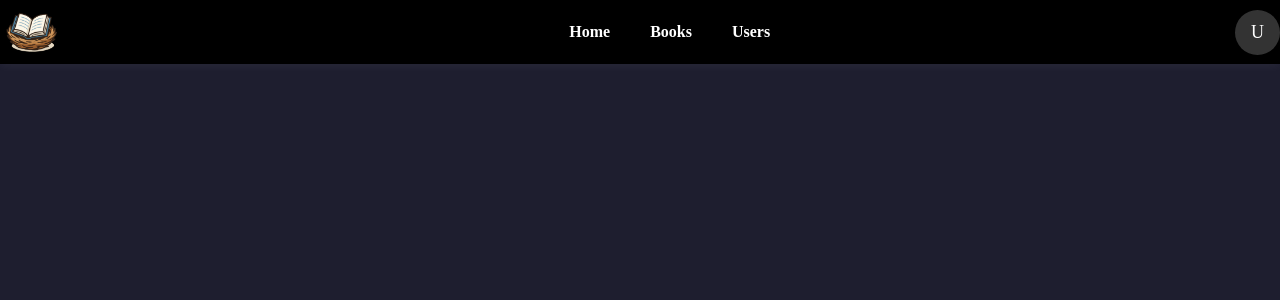
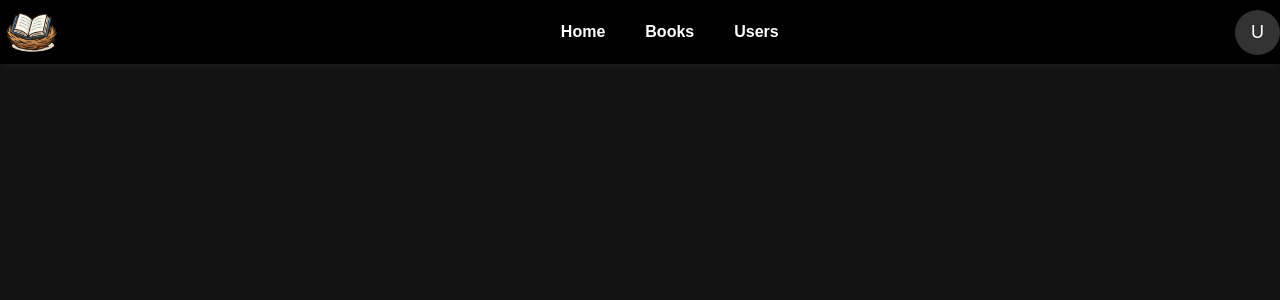
Before and after one commit to chillin9panda/BookNest, a Spring Boot app: page /home in a window 1280 px wide. Shown: the top 300 px of the page. Run offline with Spring Boot 4, Linux system fonts and the light colour scheme; the visitor is signed in with stand-in values (Sample User, id 1); some of the project's set-up classes (security, data sources, template engines, error pages and the like) are left out, and stand-ins take their place; some libraries are stand-ins or nearby versions.

Commit message:
proper styling with css variables

```diff
--- /dev/null
+++ b/src/main/resources/static/booknest/css/colors.css
@@ -0,0 +1,11 @@
+:root {
+  --bg-dark: #121212;
+  --light-blue-highlight: #00b5ed;
+
+  --list-table-dark-bg: #222;
+  --list-table-dark-hover: #2a2a2a;
+
+  --default-font-color: #fff;
+
+  --dark-border: #444
+}
--- a/src/main/resources/static/booknest/css/home.css
+++ b/src/main/resources/static/booknest/css/home.css
@@ -1,7 +1,8 @@
-:root {
-  --bg-dark: #1e1e2f;
+body {
+  margin: 0;
+  padding: 0;
+  font-family: Arial, sans-serif;
+  background-color: var(--bg-dark);
+  color: #fff;
+  padding-top: 100px;
 }
-
-body {
-  background-color: var(--bg-dark);
-}
--- a/src/main/resources/static/booknest/css/top-nav.css
+++ b/src/main/resources/static/booknest/css/top-nav.css
@@ -4,7 +4,7 @@
   left: 0;
   width: 100%;
   background-color: #000;
-  color: white;
+  color: var(--default-font-color);
   display: flex;
   align-items: center;
   justify-content: space-between;
@@ -33,14 +33,14 @@
 
 .links ul li a {
   text-decoration: none;
-  color: white;
+  color: var(--default-font-color);
   font-weight: bold;
   font-size: 16px;
   transition: color 0.3s ease;
 }
 
 .links ul li a:hover {
-  color: #00b5ed;
+  color: var(--light-blue-highlight);
 }
 
 .profile {
@@ -52,11 +52,11 @@
   align-items: center;
   justify-content: center;
   font-size: 18px;
-  color: white;
+  color: var(--default-font-color);
   cursor: pointer;
   transition: background 0.3s ease;
 }
 
 .top-nav .profile:hover {
-  background-color: #00b5ed;
+  background-color: var(--light-blue-highlight);
 }
--- a/src/main/resources/static/booknest/css/users/users.css
+++ b/src/main/resources/static/booknest/css/users/users.css
@@ -2,7 +2,7 @@ body {
   margin: 0;
   padding: 0;
   font-family: Arial, sans-serif;
-  background-color: #121212;
-  color: #fff;
+  background-color: var(--bg-dark);
+  color: var(--default-font);
   padding-top: 100px;
 }
--- a/src/main/resources/templates/booknest/home.html
+++ b/src/main/resources/templates/booknest/home.html
@@ -6,8 +6,9 @@
   <meta name="viewport" content="width=device-width, initial-scale=1" />
   <link rel="icon" type="img/png" th:href="@{/favicon.png}" />
   <title>BookNest | Home</title>
+  <link th:href="@{/booknest/css/colors.css}" rel="stylesheet" />
+  <link th:href="@{/booknest/css/top-nav.css}" rel="stylesheet" />
   <link th:href="@{/booknest/css/home.css}" rel="stylesheet" />
-  <link th:href="@{/booknest/css/top-nav.css}" rel="stylesheet" />
 </head>
 
 <body>
--- a/src/main/resources/templates/booknest/users.html
+++ b/src/main/resources/templates/booknest/users.html
@@ -6,7 +6,7 @@
   <meta name="viewport" content="width=device-width, initial-scale=1" />
   <link rel="icon" type="img/png" th:href="@{/favicon.png}" />
   <title>BookNest | Users</title>
-  <link th:href="@{/booknest/css/home.css}" rel="stylesheet" />
+  <link th:href="@{/booknest/css/colors.css}" rel="stylesheet" />
   <link th:href="@{/booknest/css/top-nav.css}" rel="stylesheet" />
   <link th:href="@{/booknest/css/users/users.css}" rel="stylesheet" />
   <link th:href="@{/booknest/css/users/user-list.css}" rel="stylesheet" />
```
Also changed, not shown: src/main/resources/static/booknest/css/users/user-list.css (+5 -5 lines).
